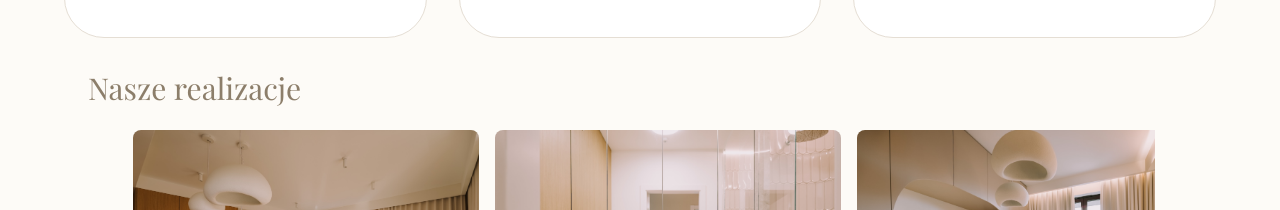
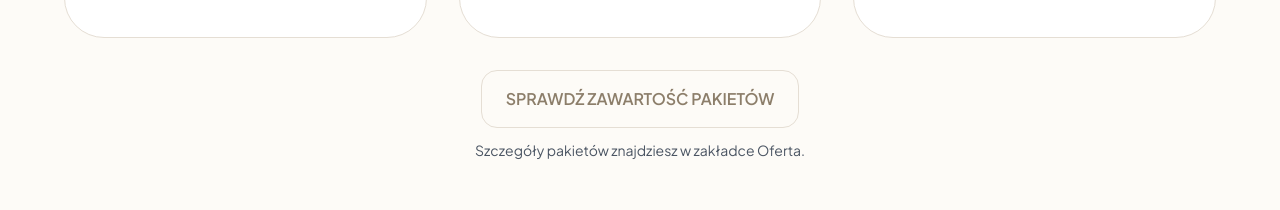
Before and after one commit to lukaszkotowski-git/projektnacito, a React (Vite) app in the folder react-app/: page / in a window 1280 px wide. Shown: the part 555-765 px from the top of the page. Built offline with nearby package versions, Linux system fonts and the light colour scheme; no server answers; a web font is replaced by a local one.

Commit message:
feat(ui): add packages info banner on main page above realizations

```diff
--- a/react-app/src/components/MainView.tsx
+++ b/react-app/src/components/MainView.tsx
@@ -46,6 +46,14 @@ export function MainView() {
         </div>
       </section>
 
+      {/* Info banner: check package contents (inserted under packages, above carousel) */}
+      <section className="px-6 mb-12">
+        <div className="max-w-6xl mx-auto text-center">
+          <div className="inline-block bg-[#FDFBF7] border border-[#E5DED4] rounded-2xl px-6 py-4 font-bold text-[#8C7E6A]">{txt.main.checkPackagesBanner}</div>
+          <p className="mt-3 text-sm text-gray-600">{txt.main.checkPackagesHint || 'Szczegóły pakietów znajdziesz w zakładce Oferta.'}</p>
+        </div>
+      </section>
+
       {/* Carousel inserted under packages */}
       <RealizacjeCarousel />
     </main>
--- a/react-app/src/i18n/pl.ts
+++ b/react-app/src/i18n/pl.ts
@@ -55,6 +55,8 @@ export const pl = {
     consultTitle: 'Konsultacja',
     consultDesc: 'Szybka porada ekspercka online. Idealne rozwiązanie na konkretne dylematy.',
     consultCta: 'Umów się',
+    checkPackagesBanner: 'SPRAWDŹ ZAWARTOŚĆ PAKIETÓW',
+    checkPackagesHint: 'Szczegóły pakietów znajdziesz w zakładce Oferta.',
   },
 
   // Cito Configurator
@@ -208,6 +210,9 @@ export const pl = {
     ],
     premiumCost: 'Koszt tego opracowania to 150 zł za m² projektowanej powierzchni.\nKuchnia i łazienka liczona każda za 2500zł.\nNadzór wyceniany jest indywidualnie zależnie od jego zakresu i rozliczany stawką godzinową.',
     premiumCta: 'Oblicz wycenę',
+    validation_totalAreaRequired: 'Wprowadź powierzchnię całkowitą.',
+    validation_kitchenRequired: 'Wprowadź przynajmniej jedną kuchnię o dodatniej powierzchni.',
+    validation_bathRequired: 'Wprowadź przynajmniej jedną łazienkę o dodatniej powierzchni.',
     // Consult package
     consultTitle: 'Konsultacja',
     consultIntro: 'Jeżeli potrzebujesz szybkiej i kompleksowej porady, to konsultacja jest rozwiązaniem dla Ciebie.\nMoże ona polegać na:',
```
